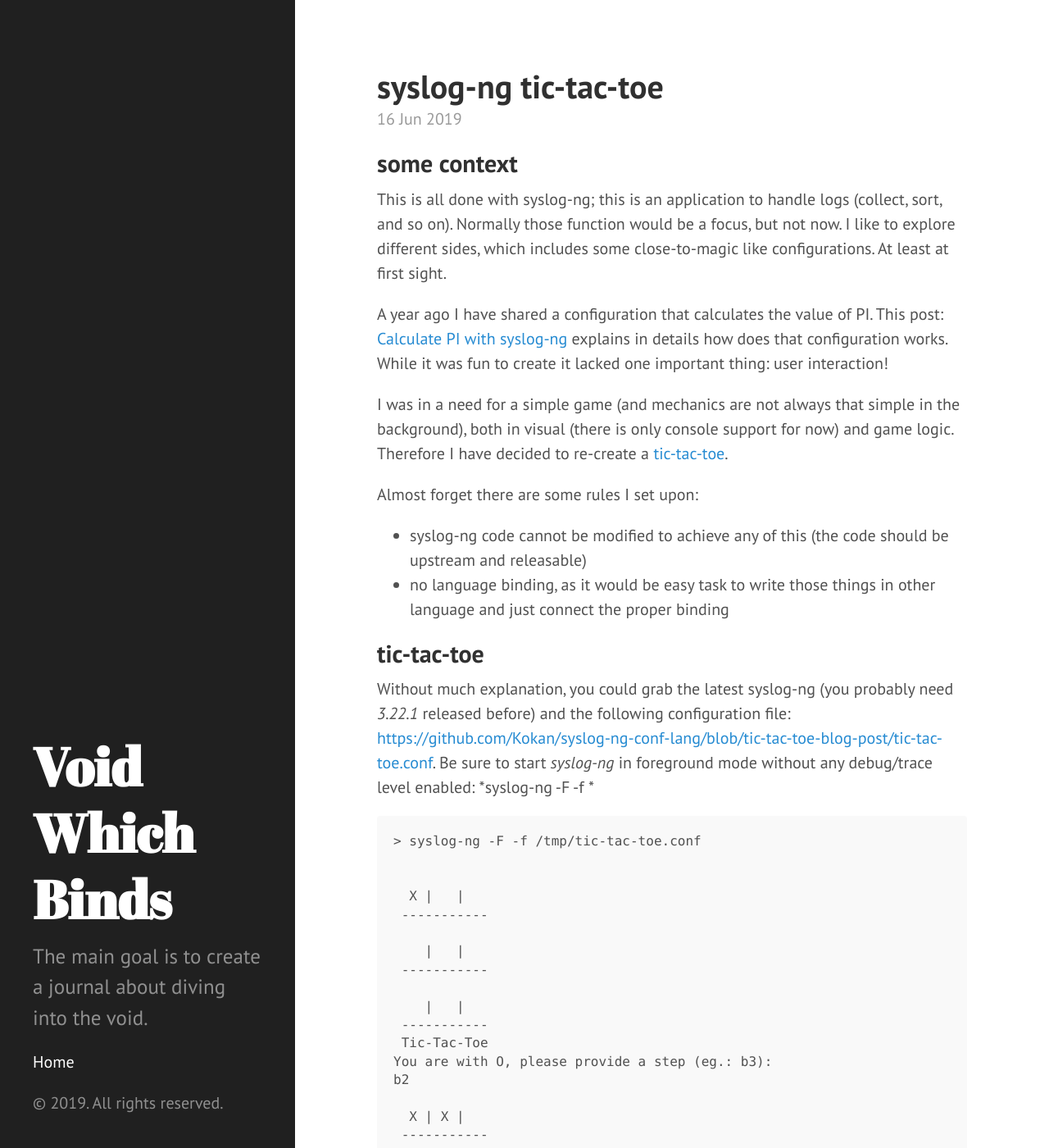
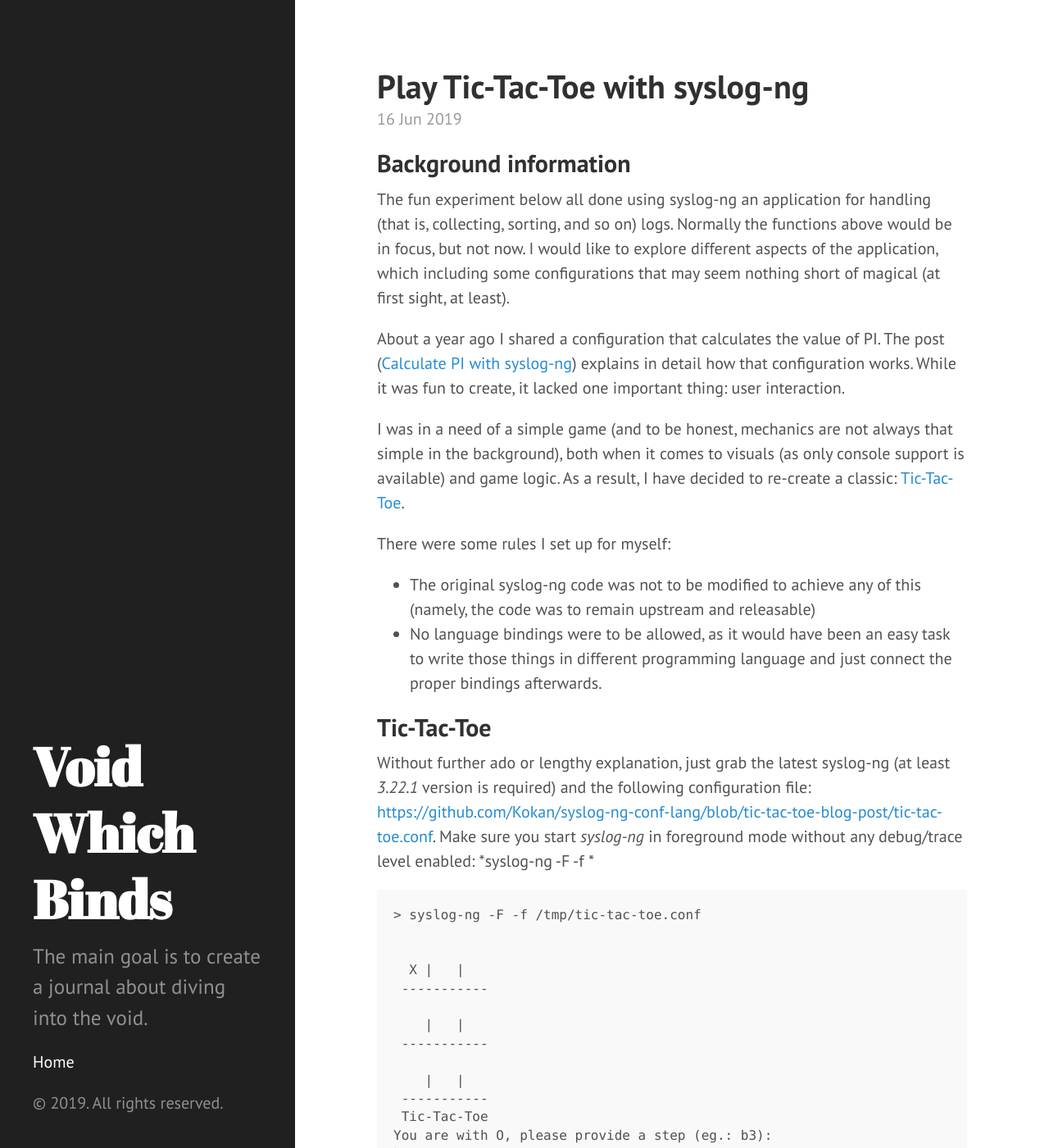
Before and after one commit to Kokan/Kokan.github.io, a Jekyll site: the page built from _posts/2019-06-16-syslog-ng-tic-tac-toe.markdown, in a window 1280 px wide and 1400 px high. Shown: the whole window at 82% size. Built offline with Jekyll 4.4.1, drawn with Linux system fonts in a browser that asks for light colours; some of the changed text lies outside the part shown.

Commit message:
update-post: tic-tac-toe
Signed-off-by: Kokan <kokaipeter@gmail.com>

````diff
--- a/_posts/2019-06-16-syslog-ng-tic-tac-toe.markdown
+++ b/_posts/2019-06-16-syslog-ng-tic-tac-toe.markdown
@@ -1,28 +1,28 @@
 ---
 published: true
-title: syslog-ng tic-tac-toe
+title: Play Tic-Tac-Toe with syslog-ng
 layout: post
 tags: [syslog-ng, conf-lang, hacking, ]
 ---
 
-## some context
+## Background information
 
-This is all done with syslog-ng; this is an application to handle logs (collect, sort, and so on). Normally those function would be a focus, but not now. I like to explore different sides, which includes some close-to-magic like configurations. At least at first sight.
+The fun experiment below all done using syslog-ng an application for handling (that is, collecting, sorting, and so on) logs. Normally the functions above would be in focus, but not now. I would like to explore different aspects of the application, which including some configurations that may seem nothing short of magical (at first sight, at least).
 
-A year ago I have shared a configuration that calculates the value of PI. This post: [Calculate PI with syslog-ng](https://www.syslog-ng.com/community/b/blog/posts/calculate-pi-syslog-ng) explains in details how does that configuration works. While it was fun to create it lacked one important thing: user interaction!
+About a year ago I shared a configuration that calculates the value of PI. The post ([Calculate PI with syslog-ng](https://www.syslog-ng.com/community/b/blog/posts/calculate-pi-syslog-ng)) explains in detail how that configuration works. While it was fun to create, it lacked one important thing: user interaction.
 
-I was in a need for a simple game (and mechanics are not always that simple in the background), both in visual (there is only console support for now) and game logic.
-Therefore I have decided to re-create a [tic-tac-toe](https://en.wikipedia.org/wiki/Tic-tac-toe).
+I was in a need of a simple game (and to be honest, mechanics are not always that simple in the background), both when it comes to visuals (as only console support is available) and game logic.
+As a result, I have decided to re-create a classic: [Tic-Tac-Toe](https://en.wikipedia.org/wiki/Tic-tac-toe).
 
-Almost forget there are some rules I set upon:
-* syslog-ng code cannot be modified to achieve any of this (the code should be upstream and releasable)
-* no language binding, as it would be easy task to write those things in other language and just connect the proper binding
+There were some rules I set up for myself:
+* The original syslog-ng code was not to be modified to achieve any of this (namely, the code was to remain upstream and releasable)
+* No language bindings were to be allowed, as it would have been an easy task to write those things in different programming language and just connect the proper bindings afterwards.
 
 
-## tic-tac-toe
+## Tic-Tac-Toe
 
-Without much explanation, you could grab the latest syslog-ng (you probably need *3.22.1* released before) and the following configuration file: [https://github.com/Kokan/syslog-ng-conf-lang/blob/tic-tac-toe-blog-post/tic-tac-toe.conf](https://github.com/Kokan/syslog-ng-conf-lang/blob/tic-tac-toe-blog-post/tic-tac-toe.conf).
-Be sure to start *syslog-ng* in foreground mode without any debug/trace level enabled: *syslog-ng -F -f <path-to-tic-tac-toe.conf>*
+Without further ado or lengthy explanation, just grab the latest syslog-ng (at least *3.22.1* version is required) and the following configuration file: [https://github.com/Kokan/syslog-ng-conf-lang/blob/tic-tac-toe-blog-post/tic-tac-toe.conf](https://github.com/Kokan/syslog-ng-conf-lang/blob/tic-tac-toe-blog-post/tic-tac-toe.conf).
+Make sure you start *syslog-ng* in foreground mode without any debug/trace level enabled: *syslog-ng -F -f <path-to-tic-tac-toe.conf>*
 
 ```
 > syslog-ng -F -f /tmp/tic-tac-toe.conf
@@ -56,13 +56,13 @@ and so on.
 
 
 
-The only real key difference between this and the one calculating the value of pi; that it can wait and react to user inputs. The easy part is to listen to user inputs via console; as there is already a *stdin* source.
+The only significant difference between this configuration and the one calculating the value of PI is that it can wait for, and react to user input. The easy part is to listen to user inputs via console, as there is already a *stdin* source.
 
-## react
+## Reacting to user input
 
-There is a few way to approach this as well, the *junction* and *channel* is a fairly old feature, which could create conditional path. But since that there is also *if-else* (which is a synthetic sugar for the previous). As of now there is no *switch* kinda way to react to messages.
+There are a few ways to approach this as well. *Junction* and *channel* are fairly old features that, which could create a conditional path. However, in the meantime, *if-else* (essentially a syntactic sugar for the previous) has also become available. As of now, there is no *switch-like* method to react to messages.
 
-But there is also a cooler way since [syslog-ng#2716](https://github.com/balabit/syslog-ng/pull/2716) there is a way to map values into a different value, as follows:
+Nevertheless, there is also a cooler way to do it; since this patchset [syslog-ng#2716](https://github.com/balabit/syslog-ng/pull/2716) there is a way to map values into a different value, as follows:
 
 ```
 template "state1" "state2";
@@ -74,10 +74,10 @@ $(template state1) # => "state2"
 $(template ${current_state}) # => it depends on value of ${current_state}
 ```
 
-With this it is possible to create a kinda switch case for values; of course this could be always written as an *if-else*, but it would take much more config and complexity quickly raises. Checking out the current tic-tac-toe implementation it may seems as an problem.
-It feels more natural to write a state machine via this way.
+Using this method, it is possible to create a switch-like case for values. Naturally, this could be always written as an *if-else*, but it would take much more configuration and thus complexity would quickly raise. Logging at the current Tic-Tac-Toe implementation, it may seem as a problem.
+In fact, it feels more natural to write a state machine via this way.
 
-The following describes a set of possible steps:
+The following example describes a set of possible steps:
 ```
 # Moves
 
@@ -94,24 +94,24 @@ template "X00000000+12" "XO0X00000";
                 template "XO0XX0O00+33" "XO0XXXO0O"; #x win
 ```
 
-The set of *X*, *O* and *0* describes the state of the game, followed by the step provided by user, mapped into the next step. Imagine just this subset of states with *if-else*.
+The set of *X*, *O* and *0* describes the state of the game, followed by the step provided by the user, mapped into the next step. Imagine just this subset of states with *if-else*.
 
 
-# wait
+# Waiting for user input
 
-This was the actual puzzle for me. Actually what was needed to somehow store a *state*, and make it accessible in the message provided by the user (remember we have messages).
-The idea was to have one message from the user, and one message to store the *state*. Initially I was thinking to create two logpath for each of those thing, but in the end even with two logpaths merging the messages is needed.
+This part was the actual puzzle for me. Actually, what I needed was a way to somehow store a *state*, and make it accessible in the message provided by the user (don't forget that we have messages to deal with).
+The idea was to have one message from the user, and another one to store the *state*. Initially I was thinking about creating two logpaths for each of those, but in the end I found that even when using two logpaths, merging the messages is needed.
 
-There are is actually a parser called *grouping-by*, that does exactly what is needed here. It is possible to provide a *key* which groups messages together, and the any number of context of the messages can be merged.
+Luckily, a parser called *grouping-by* already exists, and, that does exactly what is needed here. For this parser, is possible to provide a *key* which groups messages together, and then any number of the messages' contexts can be merged.
 
 After this the logic is fairly easy:
-1. generate an initial message with initial state
-2. receive user input or receive input from the previous loop with a state (similar to the pi config)
-3. wait for user input, and a state message
-5. act upon like: display, game logic
-5. forward the new state to the next loop and go back to step 2
+1. Generate an initial message with an initial state.
+2. Receive user input or receive input from the previous loop with a state (similar to the pi configuration).
+3. Wait for user input, and a state message.
+5. Act upon them: display, game logic.
+5. Forward the new state to the next loop and go back to step 2.
 
-the same as a configuration:
+Now let us see the above within the configuration:
 ```
 # MAIN
 
@@ -145,6 +145,6 @@ log {
 ```
 
 
-## next
+## What's next?
 
-There are a few ideas to act upon. But coming up and solving these kind of issues requires a state of mind. But I solving more complex issues with wringing code is tiresome, maybe I'll act upon that :)
+There are a few ideas to act upon, but coming up with, and then solving these kinds of issues requires a certain state of mind. All the same, solving more complex issues with wringing code is tiresome, so maybe I'll act upon that project next... :)
````
